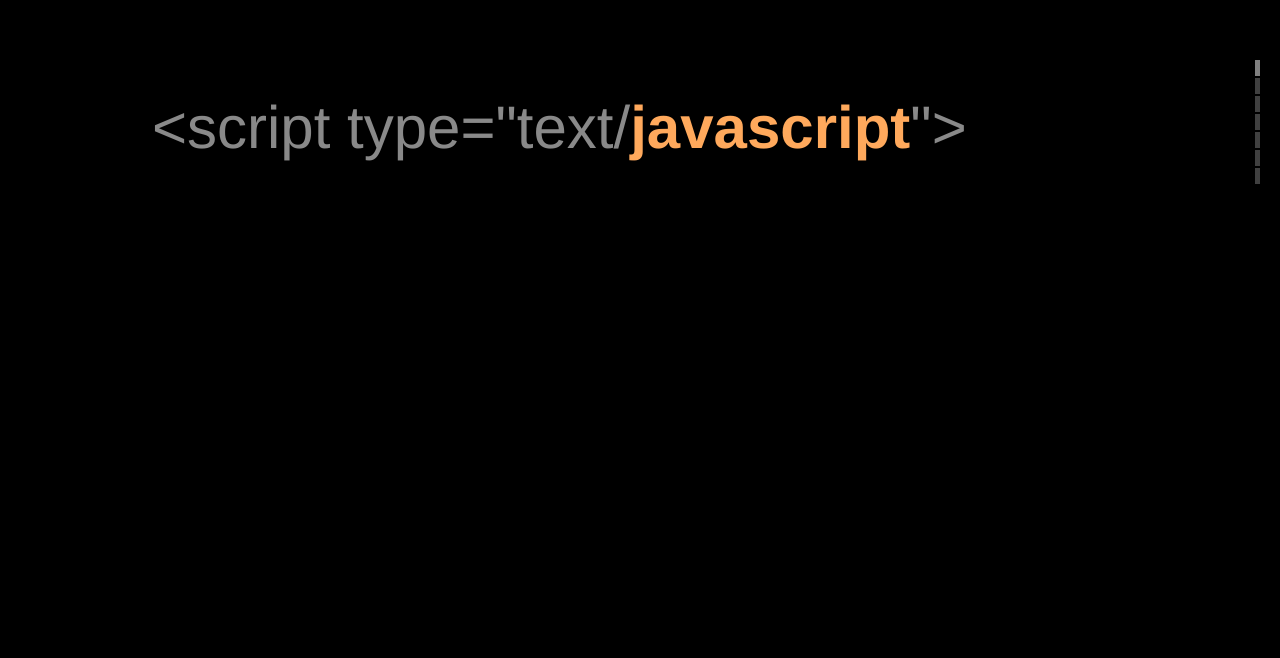
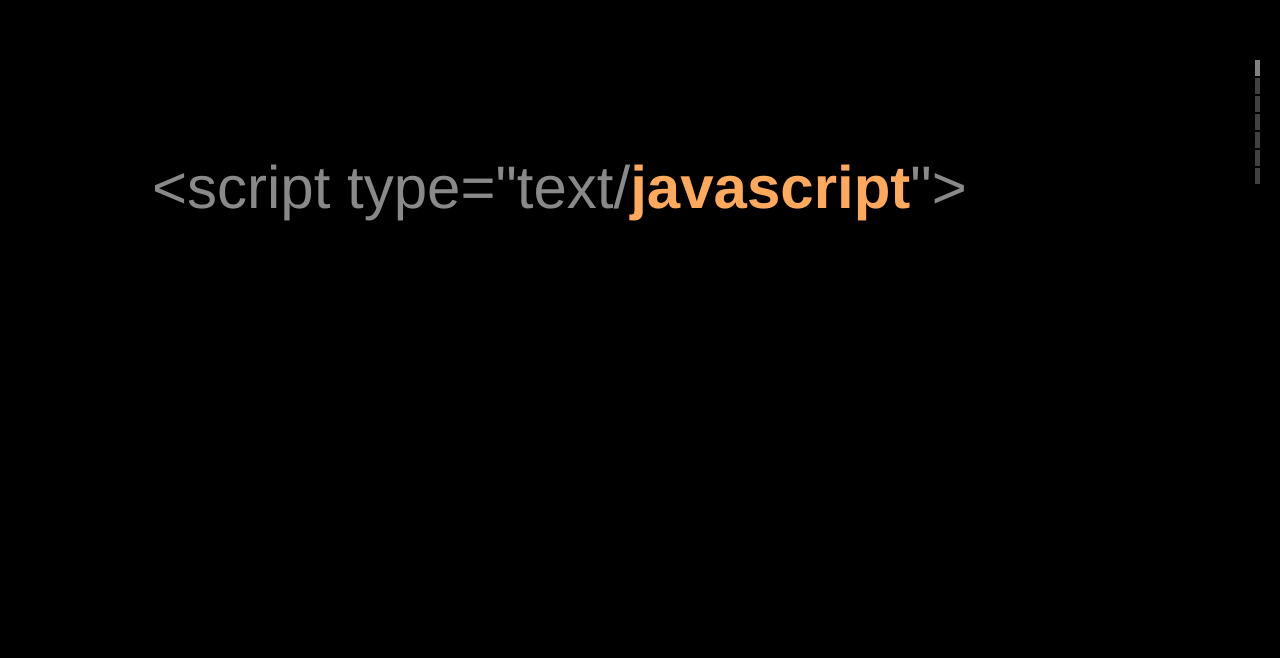
Before and after one commit to Spaxe/JS, a plain HTML site: page index.html in a window 1280 px wide. Shown: the part 142-800 px from the top of the page. Drawn offline with Linux system fonts and the light colour scheme.

Commit message:
lowered first title screen a little

```diff
--- a/index.html
+++ b/index.html
@@ -19,7 +19,7 @@
     <section id="slides">
 
       <article>
-        <span class="row4 grey">&lt;script type="text/<strong class="yellow">javascript</strong>"&gt;</span>
+        <span class="row5 grey">&lt;script type="text/<strong class="yellow">javascript</strong>"&gt;</span>
       </article>
 
       <article>
```
